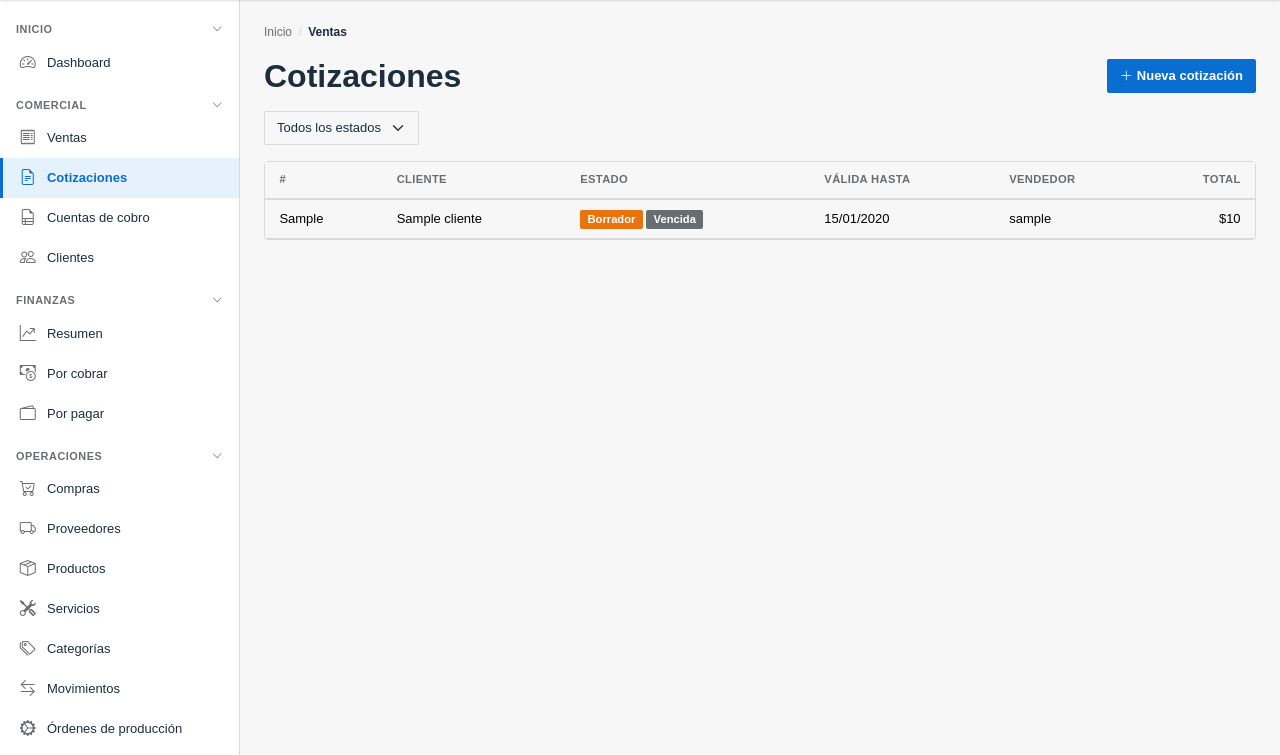
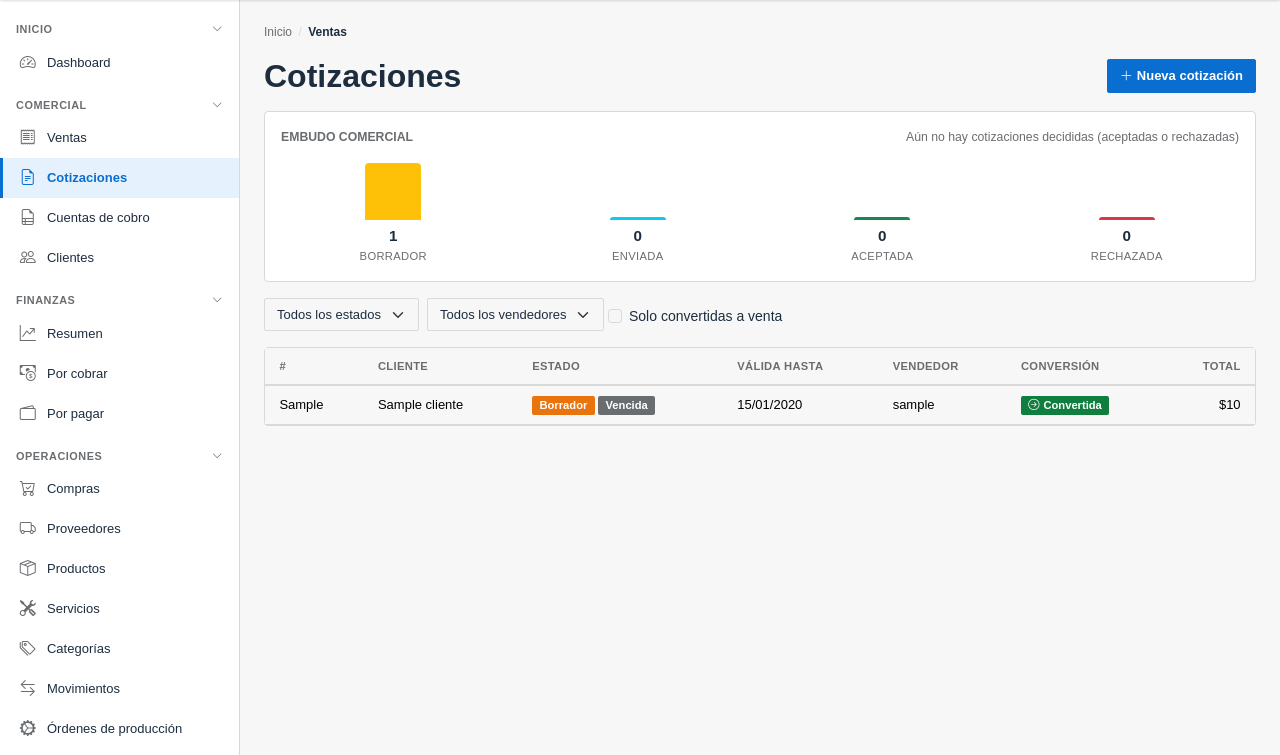
Before and after one commit to juanca9640ia-stack/-git-remote-add-origin-...-git-push-., a Django app: page /ventas/cotizaciones/ in a window 1280 px wide. Shown: the part 45-800 px from the top of the page. Run offline with Django 4.2, Linux system fonts and the light colour scheme; a user stored in the database is signed in; data comes from the database, SQL or seed files in the repository; tables that the repository leaves empty hold one stand-in row (values such as "Sample post").

Commit message:
Fase 2D: cotizaciones como embudo comercial
- Cotizaciones: embudo visual (borrador -> enviada -> aceptada ->
  rechazada) con tasa de cierre sobre las decididas y conteo de
  convertidas a venta.
- Columna 'Conversión' en la tabla: indica si la cotización ya generó
  una venta, con enlace implícito (la fila lleva al detalle).
- Filtros nuevos: por vendedor y 'solo convertidas a venta', además
  del filtro por estado existente.
- 176/176 tests OK.

```diff
--- a/static/css/app.css
+++ b/static/css/app.css
@@ -361,3 +361,34 @@ a { color: var(--sap-blue); }
 @media (max-width: 768px) {
     .sap-aging-bar { grid-template-columns: repeat(2, 1fr); }
 }
+
+/* ===== Ventas: embudo de cotizaciones ===== */
+.sap-embudo {
+    display: flex;
+    align-items: flex-end;
+    gap: 1.25rem;
+    height: 110px;
+    padding-top: .5rem;
+}
+.sap-embudo-etapa {
+    flex: 1;
+    display: flex;
+    flex-direction: column;
+    align-items: center;
+    height: 100%;
+}
+.sap-embudo-barra-wrap {
+    flex: 1;
+    display: flex;
+    align-items: flex-end;
+    width: 100%;
+    max-width: 56px;
+}
+.sap-embudo-barra {
+    width: 100%;
+    border-radius: 4px 4px 0 0;
+    min-height: 3px;
+    transition: height .2s ease;
+}
+.sap-embudo-valor { font-weight: 700; font-size: .95rem; margin-top: .35rem; }
+.sap-embudo-etiqueta { font-size: .7rem; color: var(--sap-text-muted); text-transform: uppercase; letter-spacing: .03em; }
--- a/ventas/templates/ventas/cotizacion_lista.html
+++ b/ventas/templates/ventas/cotizacion_lista.html
@@ -5,6 +5,28 @@
 <div class="d-flex justify-content-between align-items-center mb-3">
     <h2 class="mb-0">Cotizaciones</h2>
     <a href="{% url 'ventas:cotizacion_crear' %}" class="btn btn-primary"><i class="bi bi-plus-lg me-1"></i>Nueva cotización</a>
+</div>
+
+<div class="card card-kpi p-3 mb-3">
+    <div class="d-flex justify-content-between align-items-center mb-2">
+        <span class="text-muted text-uppercase small fw-bold">Embudo comercial</span>
+        {% if tasa_conversion != None %}
+            <span class="small"><strong>{{ tasa_conversion }}%</strong> de cierre sobre {{ decididas_count }} decidida{{ decididas_count|pluralize }} <span class="text-muted">·</span> {{ convertidas_count }} convertida{{ convertidas_count|pluralize }} a venta</span>
+        {% else %}
+            <span class="small text-muted">Aún no hay cotizaciones decididas (aceptadas o rechazadas)</span>
+        {% endif %}
+    </div>
+    <div class="sap-embudo">
+        {% for etapa in embudo %}
+            <div class="sap-embudo-etapa">
+                <div class="sap-embudo-barra-wrap">
+                    <div class="sap-embudo-barra bg-{{ etapa.color }}" style="height:{% widthratio etapa.cantidad embudo_maximo 100 %}%;"></div>
+                </div>
+                <div class="sap-embudo-valor">{{ etapa.cantidad }}</div>
+                <div class="sap-embudo-etiqueta">{{ etapa.etiqueta }}</div>
+            </div>
+        {% endfor %}
+    </div>
 </div>
 
 <form class="row g-2 mb-3" method="get">
@@ -17,12 +39,26 @@
             <option value="rechazada" {% if estado == "rechazada" %}selected{% endif %}>Rechazada</option>
         </select>
     </div>
+    <div class="col-auto">
+        <select name="vendedor" class="form-select" onchange="this.form.submit()">
+            <option value="">Todos los vendedores</option>
+            {% for v in vendedores %}
+                <option value="{{ v.vendedor_id }}" {% if vendedor_id == v.vendedor_id|stringformat:"s" %}selected{% endif %}>
+                    {{ v.vendedor__first_name|default:v.vendedor__username }} {{ v.vendedor__last_name }}
+                </option>
+            {% endfor %}
+        </select>
+    </div>
+    <div class="col-auto form-check pt-2">
+        <input type="checkbox" name="convertidas" value="1" class="form-check-input" id="soloConvertidas" {% if solo_convertidas %}checked{% endif %} onchange="this.form.submit()">
+        <label class="form-check-label" for="soloConvertidas">Solo convertidas a venta</label>
+    </div>
 </form>
 
 <div class="card card-kpi">
     <div class="table-responsive">
         <table class="table table-hover mb-0 align-middle">
-            <thead><tr><th>#</th><th>Cliente</th><th>Estado</th><th>Válida hasta</th><th>Vendedor</th><th class="text-end">Total</th></tr></thead>
+            <thead><tr><th>#</th><th>Cliente</th><th>Estado</th><th>Válida hasta</th><th>Vendedor</th><th>Conversión</th><th class="text-end">Total</th></tr></thead>
             <tbody>
             {% for cotizacion in cotizaciones %}
                 <tr onclick="window.location='{% url 'ventas:cotizacion_detalle' cotizacion.pk %}'" style="cursor:pointer">
@@ -42,10 +78,17 @@
                     </td>
                     <td>{{ cotizacion.fecha_validez|date:"d/m/Y" }}</td>
                     <td>{{ cotizacion.vendedor|default:"—" }}</td>
+                    <td>
+                        {% if cotizacion.venta_id %}
+                            <span class="badge bg-success"><i class="bi bi-arrow-right-circle me-1"></i>Convertida</span>
+                        {% else %}
+                            <span class="text-muted">—</span>
+                        {% endif %}
+                    </td>
                     <td class="text-end">{{ cotizacion.total|cop }}</td>
                 </tr>
             {% empty %}
-                <tr><td colspan="6" class="text-center text-muted py-4">No hay cotizaciones registradas</td></tr>
+                <tr><td colspan="7" class="text-center text-muted py-4">No hay cotizaciones registradas</td></tr>
             {% endfor %}
             </tbody>
         </table>
--- a/ventas/views.py
+++ b/ventas/views.py
@@ -185,11 +185,52 @@ def venta_corregir_factura(request, pk):
 
 @login_required
 def cotizacion_lista(request):
-    cotizaciones = Cotizacion.objects.select_related("cliente", "vendedor").filter(empresa=request.empresa)
+    todas = Cotizacion.objects.filter(empresa=request.empresa)
+    cotizaciones = todas.select_related("cliente", "vendedor", "venta")
+
     estado = request.GET.get("estado", "")
     if estado:
         cotizaciones = cotizaciones.filter(estado=estado)
-    return render(request, "ventas/cotizacion_lista.html", {"cotizaciones": cotizaciones, "estado": estado})
+
+    vendedor_id = request.GET.get("vendedor", "")
+    if vendedor_id:
+        cotizaciones = cotizaciones.filter(vendedor_id=vendedor_id)
+
+    solo_convertidas = request.GET.get("convertidas") == "1"
+    if solo_convertidas:
+        cotizaciones = cotizaciones.filter(venta__isnull=False)
+
+    # Embudo de ventas: cuántas cotizaciones hay en cada etapa, y qué tan
+    # efectivo es el equipo comercial cerrando las que se deciden.
+    conteos = {estado_clave: todas.filter(estado=estado_clave).count() for estado_clave, _ in Cotizacion.ESTADO_CHOICES}
+    decididas = conteos[Cotizacion.ACEPTADA] + conteos[Cotizacion.RECHAZADA]
+    tasa_conversion = round(conteos[Cotizacion.ACEPTADA] / decididas * 100) if decididas else None
+    convertidas_count = todas.filter(venta__isnull=False).count()
+
+    embudo = [
+        {"etiqueta": "Borrador", "cantidad": conteos[Cotizacion.BORRADOR], "color": "warning"},
+        {"etiqueta": "Enviada", "cantidad": conteos[Cotizacion.ENVIADA], "color": "info"},
+        {"etiqueta": "Aceptada", "cantidad": conteos[Cotizacion.ACEPTADA], "color": "success"},
+        {"etiqueta": "Rechazada", "cantidad": conteos[Cotizacion.RECHAZADA], "color": "danger"},
+    ]
+    embudo_maximo = max((e["cantidad"] for e in embudo), default=0) or 1
+
+    vendedores = (
+        Cotizacion.objects.filter(empresa=request.empresa, vendedor__isnull=False)
+        .values("vendedor_id", "vendedor__username", "vendedor__first_name", "vendedor__last_name")
+        .distinct().order_by("vendedor__username")
+    )
+
+    return render(request, "ventas/cotizacion_lista.html", {
+        "cotizaciones": cotizaciones, "estado": estado,
+        "vendedor_id": vendedor_id, "vendedores": vendedores,
+        "solo_convertidas": solo_convertidas,
+        "embudo": embudo, "embudo_maximo": embudo_maximo,
+        "total_cotizaciones": todas.count(),
+        "convertidas_count": convertidas_count,
+        "decididas_count": decididas,
+        "tasa_conversion": tasa_conversion,
+    })
 
 
 @login_required
```
